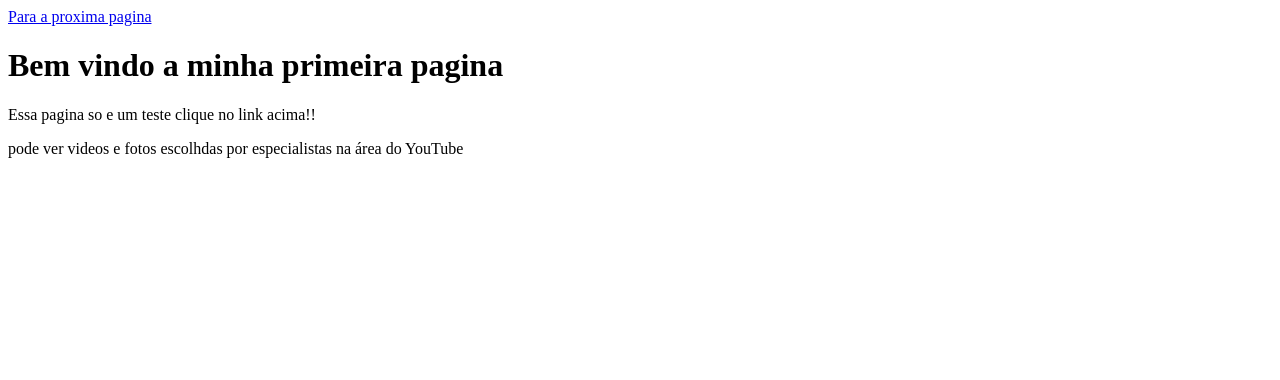
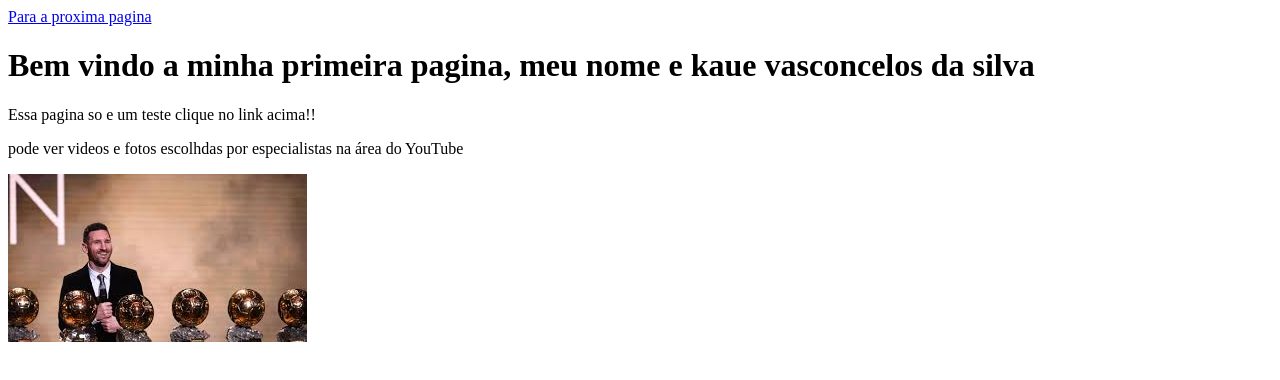
Before and after one commit to ORG-kakem/site-admv, a plain HTML site: page index.html in a window 1280 px wide. Drawn offline with Linux system fonts and the light colour scheme.

Commit message:
Update index.html

```diff
--- a/index.html
+++ b/index.html
@@ -7,8 +7,12 @@
 </head>
 <body>
 <a href="pag2.html" rel="next" target="_self">Para a proxima pagina</a>
-  <h1>Bem vindo a minha primeira pagina</h1>
+  <h1>Bem vindo a minha primeira pagina,
+
+
+    meu nome e kaue vasconcelos da silva</h1>
   <p>Essa pagina so e um teste clique no link acima!!</p>
   <p>pode ver videos e fotos escolhdas por especialistas na área do YouTube </p>
+  <img src="ouro.jpeg" alt="baixar">
 </body>
 </html>
```
